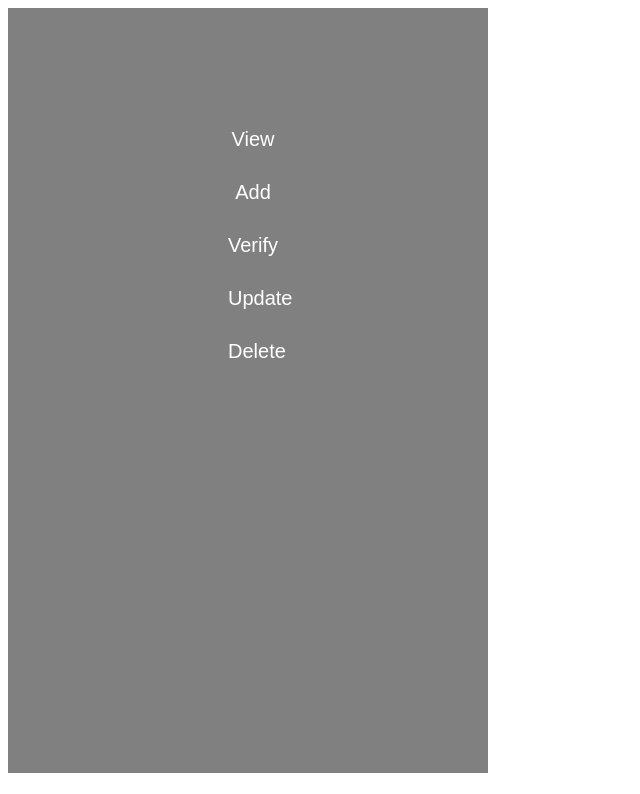
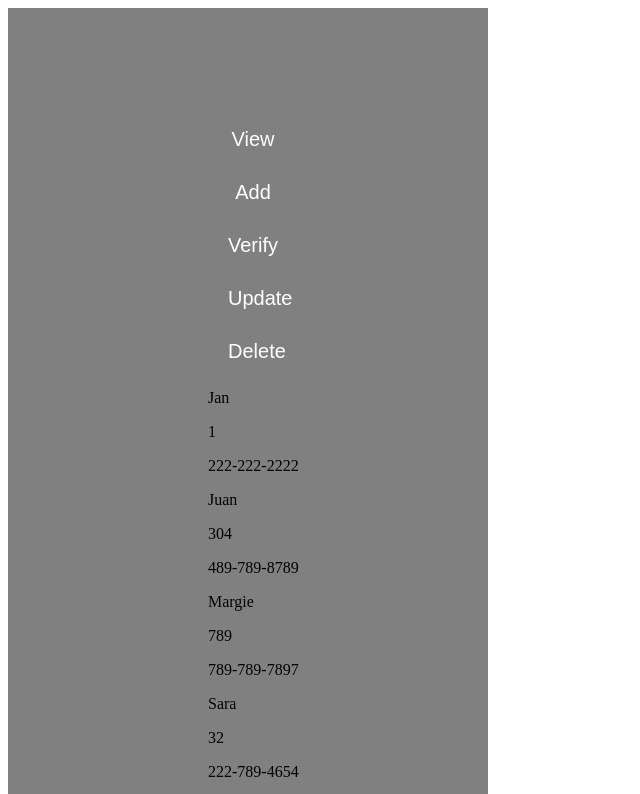
Before and after one commit to andydavistx/employeedirectory, a plain HTML site: page index.html in a window 1280 px wide. Both pictures are taken after a click on the button "View". Shown: the top 794 px of the page, without its empty margins (0-640 px from the left). Drawn offline with Linux system fonts and the light colour scheme; files that its build step writes are made by us from their sources.

Commit message:
view functionality

```diff
--- a/assets/js/app.js
+++ b/assets/js/app.js
@@ -0,0 +1,15 @@
+
+const content = $(".content");
+
+const view = function () {
+    content.empty();
+    for (let i = 0; i < employeeList.length; i++) {
+    const newCard= (`<div class= "card">
+        <p>${employeeList[i].name}</p>
+        <p>${employeeList[i].officeNum}</p>
+        <p>${employeeList[i].phoneNum}</p>
+    </div>`);
+    content.append(newCard);
+}
+};
+$("#view").on("click",view);
--- a/index.html
+++ b/index.html
@@ -5,7 +5,7 @@
   <meta charset="UTF-8">
   <meta name="viewport" content="width=device-width, initial-scale=1.0">
   <meta http-equiv="X-UA-Compatible" content="ie=edge">
-  <link rel="stylesheet" href="style.css">
+  <link rel="stylesheet" href="./assets/css/style.css">
 
   <title>Document</title>
 </head>
@@ -22,8 +22,8 @@
     <div class="content"></div>
   </div>
 
-    <script src="employeeList.js"></script>
-    <script src="dom.js"></script>
-    <script src="app.js"></script>
+    <script src="./assets/js/employeeList.js"></script>
+    <script src="./assets/js/dom.js"></script>
+    <script src="./assets/js/app.js"></script>
 </body>
 </html>
```
